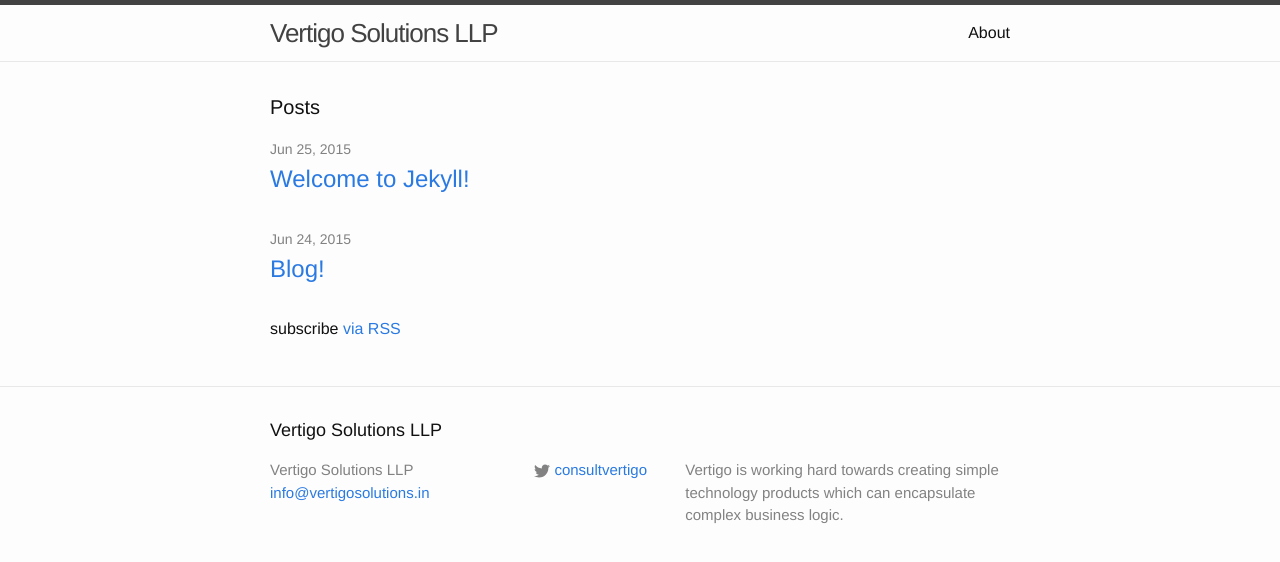
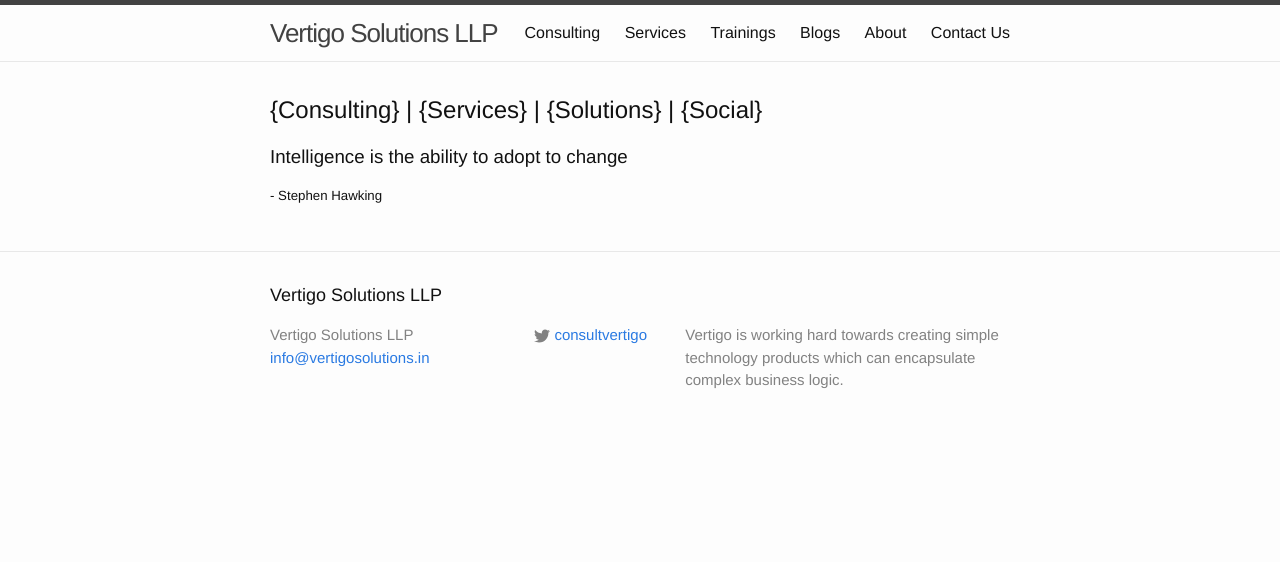
Before and after one commit to vertigosolutions/vertigosolutions.github.io, a Jekyll site: the page built from index.html, in a window 1280 px wide. Shown: the top 562 px of the page. Built offline with Jekyll 4.4.1, drawn with Linux system fonts in a browser that asks for light colours.

Commit message:
Merging Changes

```diff
--- a/index.html
+++ b/index.html
@@ -3,21 +3,9 @@
 ---
 
 <div class="home">
-
-  <h1 class="page-heading">Posts</h1>
-
-  <ul class="post-list">
-    {% for post in site.posts %}
-      <li>
-        <span class="post-meta">{{ post.date | date: "%b %-d, %Y" }}</span>
-
-        <h2>
-          <a class="post-link" href="{{ post.url | prepend: site.baseurl }}">{{ post.title }}</a>
-        </h2>
-      </li>
-    {% endfor %}
-  </ul>
-
-  <p class="rss-subscribe">subscribe <a href="{{ "/feed.xml" | prepend: site.baseurl }}">via RSS</a></p>
-
+<h2>{Consulting} | {Services} | {Solutions} | {Social}</h2>
 </div>
+<div class="blockquote"> <p>
+	<h3>Intelligence is the ability to adopt to change</h3>
+	<h5> - Stephen Hawking</h5>
+</p></div>
```
Also changed, not shown: 1consulting.md (added, +56 -0 lines), 2services.md (added, +25 -0 lines), 3trainings.md (added, +81 -0 lines), 4blogs.md (added, +5 -0 lines), contact.md (added, +15 -0 lines).
